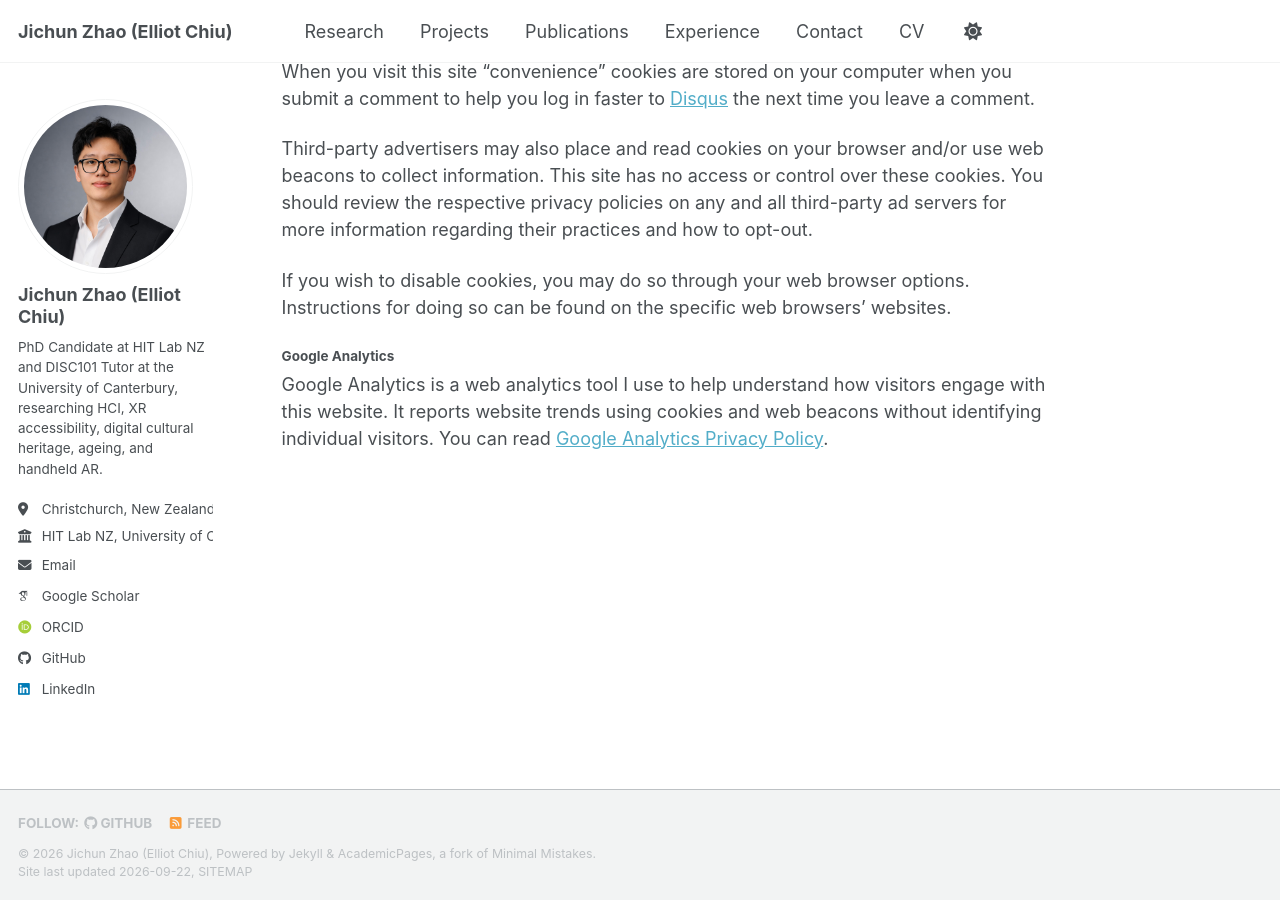
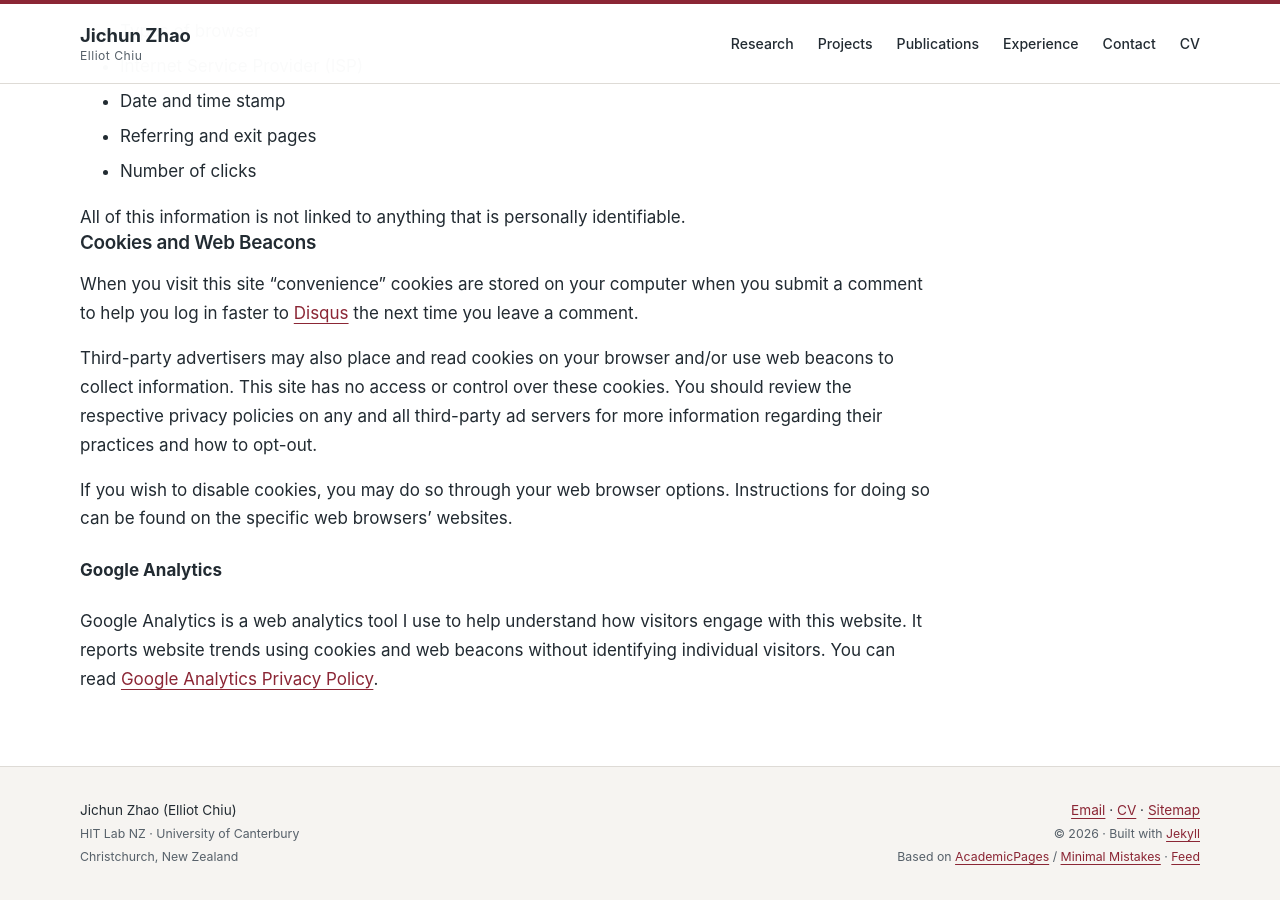
Before and after one commit to Elliot1540/ElliotChiu.github.io, a Jekyll site: the page built from _pages/terms.md, in a window 1280 px wide and 900 px high, scrolled down 854 px. Built offline with Jekyll 4.4.1, drawn with Linux system fonts in a browser that asks for light colours; some web fonts are replaced; a script bundle is joined from its source files by our own code; library files that are not in the unit come from our copies; some of the changed text lies outside the part shown.

Commit message:
Finalize academic site configuration and editing guide

```diff
--- a/_config.yml
+++ b/_config.yml
@@ -12,7 +12,7 @@ site_theme               : "default" # The available themes options are "default
 title                    : "Jichun Zhao (Elliot Chiu)"
 title_separator          : "-"
 name                     : &name "Jichun Zhao (Elliot Chiu)"
-description              : &description "Jichun Zhao (Elliot Chiu) is a PhD Candidate at HIT Lab NZ and DISC101 Tutor at the University of Canterbury, researching Human–Computer Interaction, XR Accessibility, Digital Cultural Heritage, Ageing, and Handheld Augmented Reality."
+description              : &description "Jichun Zhao (Elliot Chiu) is a PhD Candidate at HIT Lab NZ and DISC101 Tutor at the University of Canterbury, researching human–computer interaction, accessible handheld augmented reality for older adults, and digital cultural heritage."
 url                      : "https://elliot1540.github.io"
 baseurl                  : "/ElliotChiu.github.io"
 repository               : "Elliot1540/ElliotChiu.github.io"
@@ -262,7 +262,7 @@ defaults:
       path: ""
       type: posts
     values:
-      layout: single
+      layout: academic
       author_profile: true
       read_time: true
       comments: true
@@ -273,14 +273,14 @@ defaults:
       path: ""
       type: pages
     values:
-      layout: single
+      layout: academic
       author_profile: true
   # _teaching
   - scope:
       path: ""
       type: teaching
     values:
-      layout: single
+      layout: academic
       author_profile: true
       share: true
       comments: true
@@ -289,7 +289,7 @@ defaults:
       path: ""
       type: publications
     values:
-      layout: single
+      layout: academic
       author_profile: true
       share: true
       comments: true
@@ -298,7 +298,7 @@ defaults:
       path: ""
       type: portfolio
     values:
-      layout: single
+      layout: academic
       author_profile: true
       share: true
       comment: true
```
Also changed, not shown: README.md (+22 -19 lines).
